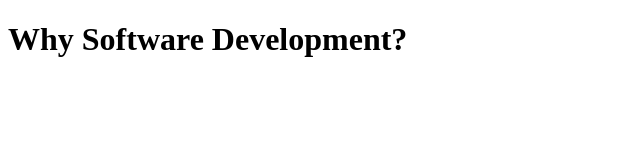
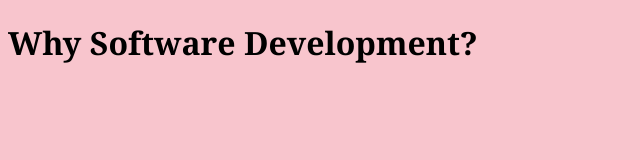
Before and after one commit to albatetanetwork/why-software-development, a plain HTML site: page index.html in a window 1280 px wide. Shown: the whole page, without its empty margins (0-640 px from the left). Drawn offline with Linux system fonts and the light colour scheme.

Commit message:
add style.css, connect to index.html

```diff
--- a/index.html
+++ b/index.html
@@ -1,6 +1,7 @@
 <!DOCTYPE html>
 <html lang="en">
   <head>
+    <link rel="stylesheet" href="style.css">
     <title>Why Software Development</title>
   </head>
   <body>
--- /dev/null
+++ b/style.css
@@ -0,0 +1,5 @@
+body {
+    background: rgb(248, 197, 205);
+    font-family:Georgia, 'Times New Roman', Times, serif;
+    font-size: 1rem;
+  }
```
